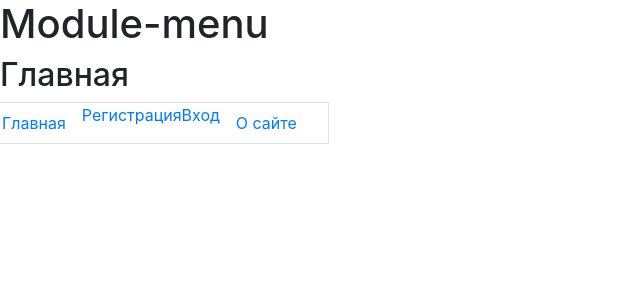
After one commit to Tryd0g0lik/module_menu, a Django app: template module_menu/templates/index.html in a window 1280 px wide. The commit adds this page. Shown: the top 300 px of the page, without its empty margins (0-640 px from the left). Run offline with Django 4.2, Linux system fonts and the light colour scheme; the template is opened without the code that fills it, so the values that code supplies are empty; some libraries are stand-ins or nearby versions.

Commit message:
[master]: update

```diff
--- /dev/null
+++ b/module_menu/templates/index.html
@@ -0,0 +1,4 @@
+{% extends "layout/index.html" %}
+{% block content %}
+  <h2>Главная</h2>
+{% endblock content %}
--- a/module_menu/templates/layout/index.html
+++ b/module_menu/templates/layout/index.html
@@ -17,7 +17,7 @@
 <body class="container_fluid">
   <header>
     {% block header %}
-      <h1 classe="display-1 text-center">It's your the Account </h1>
+      <h1 classe="display-1 text-center">Module-menu </h1>
     {% endblock header %}
     {% block content %}
      <h2>O caйте</h2>
@@ -34,7 +34,11 @@
             </a>
           </li>
           <li clacc="nav-item">
-            <a href="{% url 'accounts:register:register' %}" class="nav-link" >Регистрация</a>
+            <a href="/" clacc="nav-item">
+            <!--a href="{ % url 'accounts:register:register' % }"
+            class="nav-link"-->
+              Регистрация
+            </a>
           </li>
           {% if user.is_authenticated %}
             <li class="nav-item dropdown">
@@ -45,19 +49,29 @@
                   Профиль
                 </a>
                 <div class="dropdown-memu">
-                  <a class="dropdown-item" href="{% url 'accounts:profile' %}">
+                  <a href="/" class="dropdown">
+                  <!-- a class="dropdown-item"
+                   href="{ % url 'accounts:profile' % }" -->
                     Мои объявления
                   </a>
-                  <a class="dropdown-item" href="{% url 'accounts:profile_change' %}">
+                  <a href="/" class="dropdown">
+                  <!-- a class="dropdown-item"
+                  href="{ % url 'accounts:profile_change' % }" -->
                     Изменить личные данные
                   </a>
-                  <a href="{% url 'accounts:password_change' %}" class="dropdown-item">
+                  <a href="/" class="dropdown">
+                  <!-- a href="{ % url 'accounts:password_change' % }"
+                   class="dropdown-item" -->
                     Изменить пароль
                   </a>
-                  <a href="{% url 'accounts:profile_delete' %}" class="dropdown-item">
+                  <a href="/" class="dropdown">
+                  <!-- a href="{ % url 'accounts:profile_delete' % }"
+                   class="dropdown-item" -->
                     Удалить
                   </a>
-                <a class="dropdown-item" href="{% url 'accounts:logout' %}" >
+                  <a href="/" class="dropdown">
+                <!-- a class="dropdown-item"
+                href="{ % url 'accounts:logout' % }" -->
                     Выход
                   </a>
                 </div>
@@ -65,12 +79,15 @@
             </li>
           {% else %}
             <li class="nav-item">
-              <a href="{% url 'accounts:login' %}">Вход</a>
+              <a href="/">
+              <!-- a href="{ % url 'accounts:login' % }"-->Вход</a>
             </li>
           {% endif %}
 
           <li clacc="nav-item">
-            <a href="{% url 'about' %}" class="nav-link root" tada-togle="dropdown-item">
+            <a href="/"  class="nav-link root" tada-togle="dropdown-item">
+            <!-- a href="{ % url 'about' % }"
+            class="nav-link root" tada-togle="dropdown-item" -->
               О сайте
             </a>
           </li>
--- a/module_menu/views.py
+++ b/module_menu/views.py
@@ -1,6 +1,6 @@
 """File views.py from the django project"""
 
-# from django.shortcuts import render
+from django.shortcuts import render
 from rest_framework.viewsets import ModelViewSet
 
 
@@ -11,4 +11,4 @@ class ModuleMenuViews(ModelViewSet):
 
 
 def get_index_page(request):
-    pass
+    return render(request, template_name="index.html")
--- a/project_root/urls.py
+++ b/project_root/urls.py
@@ -30,5 +30,6 @@ urlpatterns = [
         include((router_menu.urlpatterns, "module_menu"), namespace="module_menu"),
     ),
     path("api/v1/", include(router.urls)),
-    path("", get_index_page, "index"),
+    path("", get_index_page, name="index"),
+    # path("index/", get_index_page),
 ]
```
